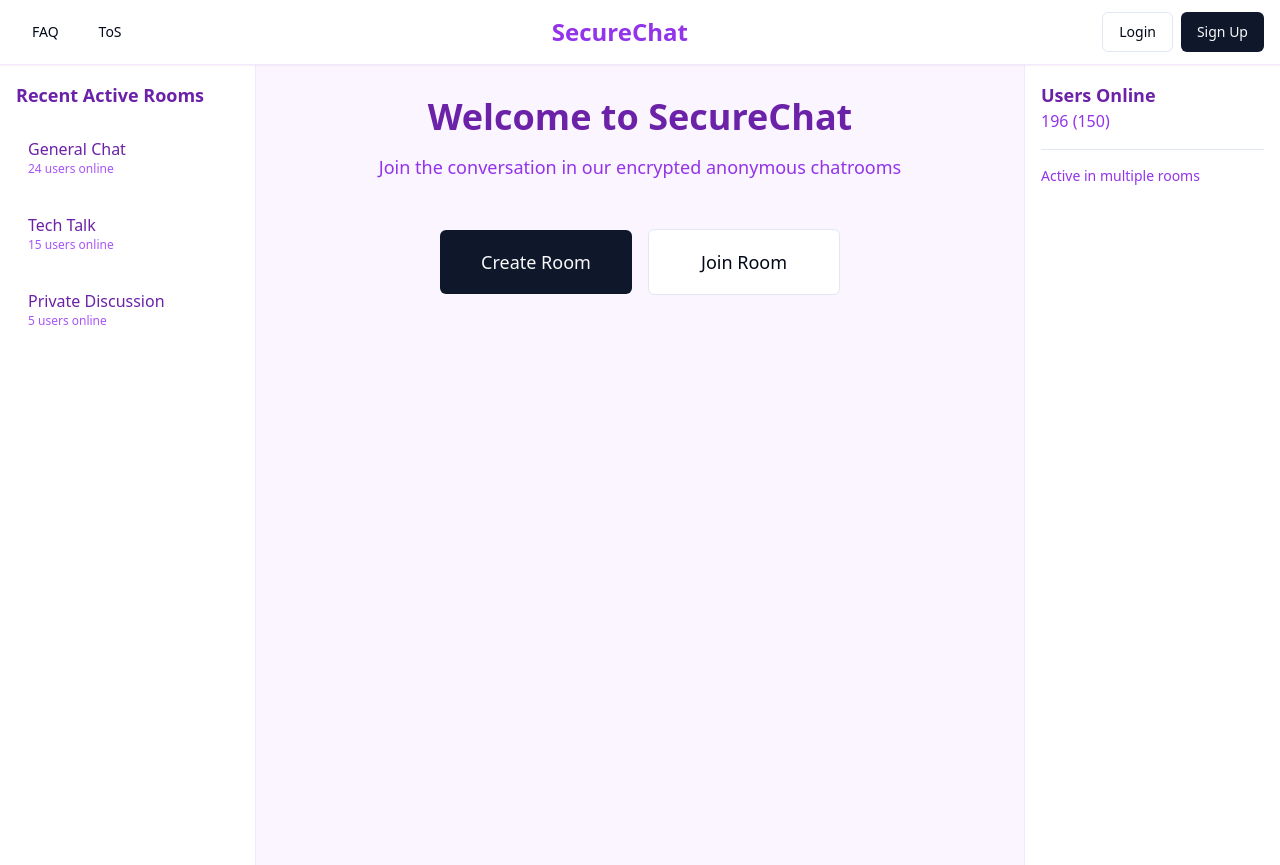
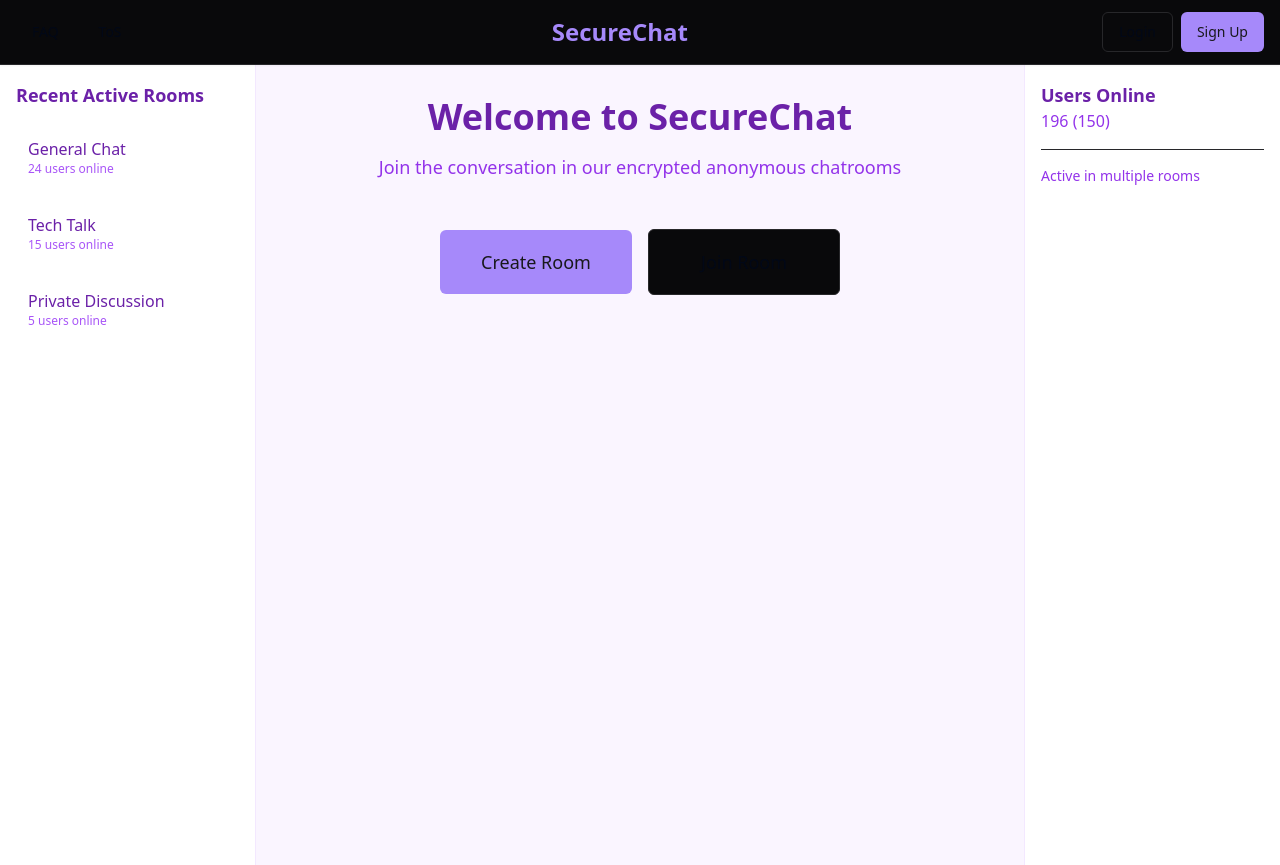
Before and after one commit to TheRevanite/lavender-lounge-anon, a React (Vite) app: page / in a window 1280 px wide. Built offline with nearby package versions, Linux system fonts and the light colour scheme.

Commit message:
Implement dark mode theme
Applies a dark mode theme to the application.

```diff
--- a/src/App.tsx
+++ b/src/App.tsx
@@ -25,7 +25,7 @@ const App = () => (
           <Toaster />
           <Sonner />
           <BrowserRouter>
-            <div className="flex flex-col min-h-screen">
+            <div className="flex flex-col min-h-screen dark">
               <Navbar />
               <main className="flex-1">
                 <Routes>
--- a/src/components/layout/Navbar.tsx
+++ b/src/components/layout/Navbar.tsx
@@ -7,7 +7,7 @@ const Navbar = () => {
   const { currentUser, logout, isAuthenticated } = useAuth();
 
   return (
-    <nav className="sticky top-0 z-10 bg-white border-b border-purple-100 shadow-sm">
+    <nav className="sticky top-0 z-10 bg-background border-b border-border shadow-sm">
       <div className="container flex items-center justify-between h-16 px-4 mx-auto">
         <div className="flex items-center space-x-2">
           <Button variant="ghost" asChild>
@@ -18,14 +18,14 @@ const Navbar = () => {
           </Button>
         </div>
 
-        <Link to="/" className="text-2xl font-bold text-purple-600">
+        <Link to="/" className="text-2xl font-bold text-primary">
           SecureChat
         </Link>
 
         <div className="flex items-center space-x-2">
           {currentUser ? (
             <>
-              <span className="mr-2 text-sm text-purple-600">
+              <span className="mr-2 text-sm text-primary">
                 Hello, {currentUser.username}
               </span>
               <Button variant="outline" onClick={() => logout()}>
--- a/src/index.css
+++ b/src/index.css
@@ -1,3 +1,4 @@
+
 @tailwind base;
 @tailwind components;
 @tailwind utilities;
@@ -13,7 +14,7 @@
     --popover: 0 0% 100%;
     --popover-foreground: 222.2 84% 4.9%;
 
-    --primary: 222.2 47.4% 11.2%;
+    --primary: 255 92% 76%;
     --primary-foreground: 210 40% 98%;
 
     --secondary: 210 40% 96.1%;
@@ -33,55 +34,40 @@
     --ring: 222.2 84% 4.9%;
 
     --radius: 0.5rem;
-
-    --sidebar-background: 0 0% 98%;
-
-    --sidebar-foreground: 240 5.3% 26.1%;
-
-    --sidebar-primary: 240 5.9% 10%;
-
-    --sidebar-primary-foreground: 0 0% 98%;
-
-    --sidebar-accent: 240 4.8% 95.9%;
-
-    --sidebar-accent-foreground: 240 5.9% 10%;
-
-    --sidebar-border: 220 13% 91%;
-
-    --sidebar-ring: 217.2 91.2% 59.8%;
   }
 
   .dark {
-    --background: 222.2 84% 4.9%;
-    --foreground: 210 40% 98%;
+    --background: 240 10% 3.9%;
+    --foreground: 0 0% 98%;
 
-    --card: 222.2 84% 4.9%;
-    --card-foreground: 210 40% 98%;
+    --card: 240 10% 3.9%;
+    --card-foreground: 0 0% 98%;
 
-    --popover: 222.2 84% 4.9%;
-    --popover-foreground: 210 40% 98%;
+    --popover: 240 10% 3.9%;
+    --popover-foreground: 0 0% 98%;
 
-    --primary: 210 40% 98%;
-    --primary-foreground: 222.2 47.4% 11.2%;
+    --primary: 255 92% 76%;
+    --primary-foreground: 240 5.9% 10%;
 
-    --secondary: 217.2 32.6% 17.5%;
-    --secondary-foreground: 210 40% 98%;
+    --secondary: 240 3.7% 15.9%;
+    --secondary-foreground: 0 0% 98%;
 
-    --muted: 217.2 32.6% 17.5%;
-    --muted-foreground: 215 20.2% 65.1%;
+    --muted: 240 3.7% 15.9%;
+    --muted-foreground: 240 5% 64.9%;
 
-    --accent: 217.2 32.6% 17.5%;
-    --accent-foreground: 210 40% 98%;
+    --accent: 240 3.7% 15.9%;
+    --accent-foreground: 0 0% 98%;
 
     --destructive: 0 62.8% 30.6%;
-    --destructive-foreground: 210 40% 98%;
+    --destructive-foreground: 0 0% 98%;
 
-    --border: 217.2 32.6% 17.5%;
-    --input: 217.2 32.6% 17.5%;
-    --ring: 212.7 26.8% 83.9%;
-    --sidebar-background: 240 5.9% 10%;
-    --sidebar-foreground: 240 4.8% 95.9%;
-    --sidebar-primary: 224.3 76.3% 48%;
+    --border: 240 3.7% 15.9%;
+    --input: 240 3.7% 15.9%;
+    --ring: 240 4.9% 83.9%;
+
+    --sidebar-background: 240 10% 5.9%;
+    --sidebar-foreground: 240 5% 84.9%;
+    --sidebar-primary: 255 92% 76%;
     --sidebar-primary-foreground: 0 0% 100%;
     --sidebar-accent: 240 3.7% 15.9%;
     --sidebar-accent-foreground: 240 4.8% 95.9%;
```
